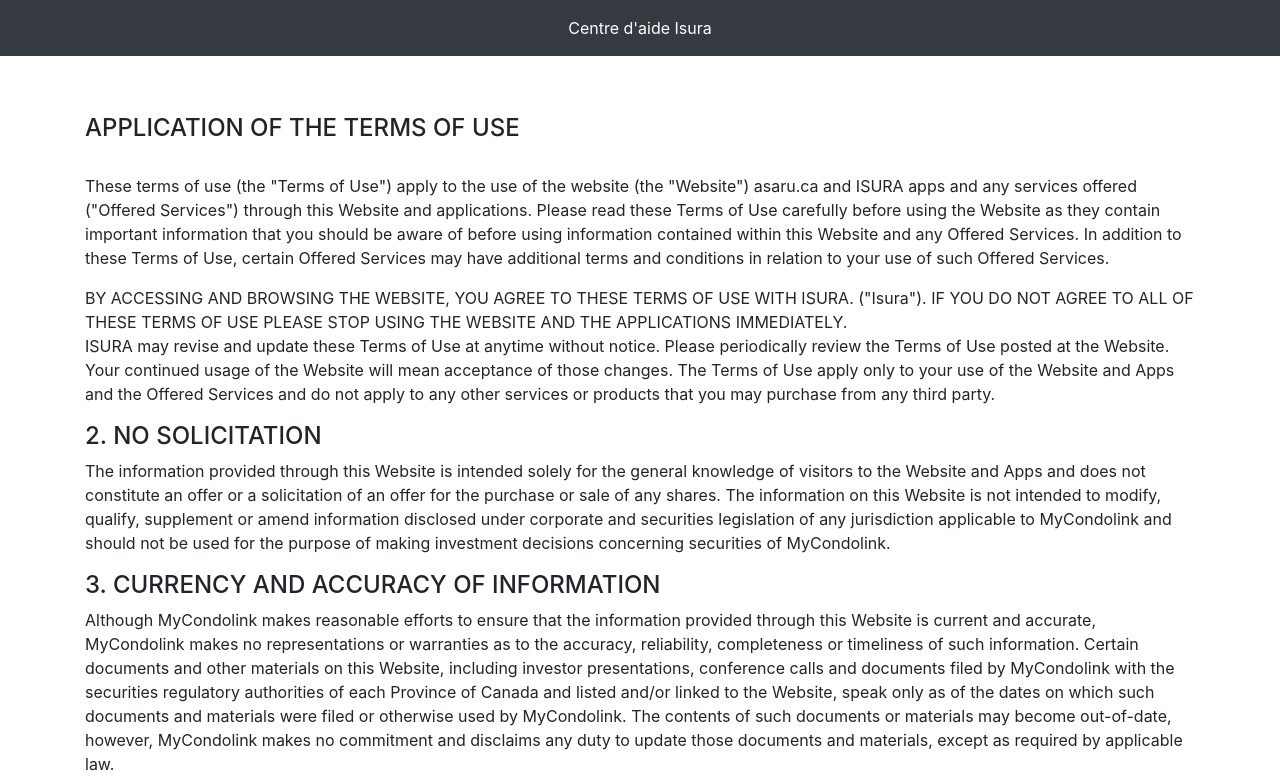
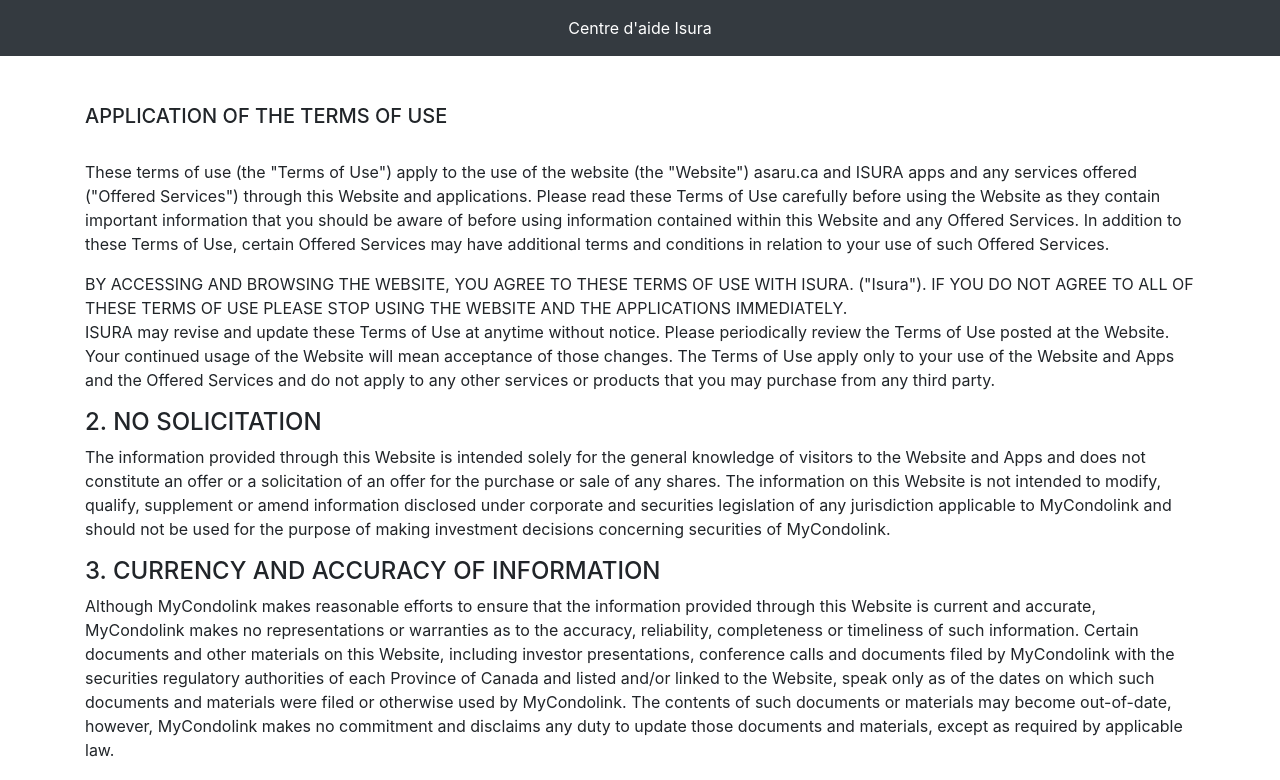
Before and after one commit to isuraconnect/privacy, a plain HTML site: page index.html in a window 1280 px wide. Shown: the top 780 px of the page. Drawn offline with nearby package versions, Linux system fonts and the light colour scheme.

Commit message:
Update index.html

```diff
--- a/index.html
+++ b/index.html
@@ -21,7 +21,7 @@
   </div>
 
 <div class="container">
-  <h4><br><br>APPLICATION OF THE TERMS OF USE</h4>
+  <h5><br><br>APPLICATION OF THE TERMS OF USE</h5>
   <p>
     <br>
     These terms of use (the &quot;Terms of Use&quot;) apply to the use of the website (the &quot;Website&quot;) asaru.ca and ISURA apps and any
```
